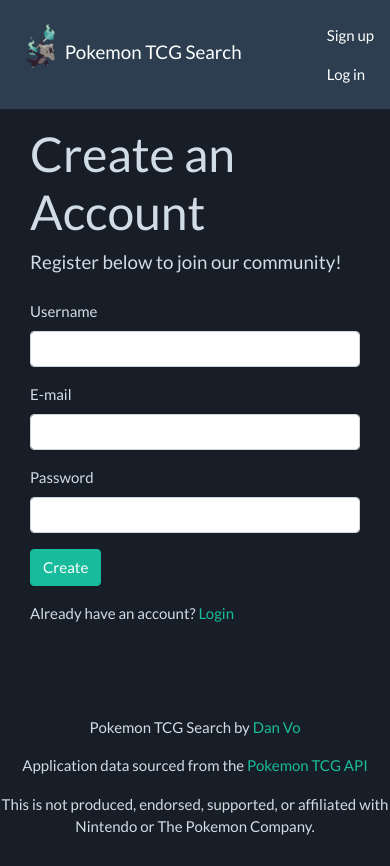
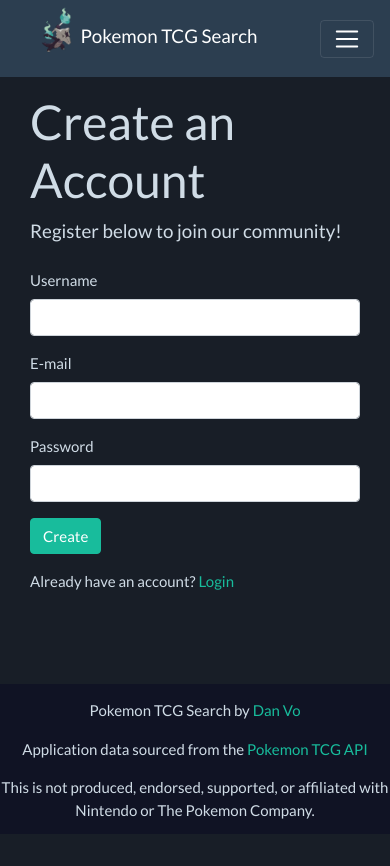
Before and after one commit to thedvo/capstone-project01, a Flask app: page /signup in a window 390 px wide. After the commit the page ends 819 px from the top, so only its background shows below. Run offline with Flask 2, Linux system fonts and the light colour scheme; some libraries are stand-ins or nearby versions.

Commit message:
design edits for card details page & responsiveness for navigation bar

```diff
--- a/pokemon_tcg/static/stylesheets/app.css
+++ b/pokemon_tcg/static/stylesheets/app.css
@@ -13,6 +13,8 @@ body {
 #footer {
 	margin-top: auto;
 	height: 150px;
+	background-color: rgb(16, 19, 36);
+	padding-top: 15px;
 }
 /* *********** Navigation Bar ***************/
 
--- a/pokemon_tcg/templates/base.html
+++ b/pokemon_tcg/templates/base.html
@@ -7,6 +7,13 @@
 
     <!-- Bootstrap CDN -->
     <link href="https://cdn.jsdelivr.net/npm/bootstrap@5.1.3/dist/css/bootstrap.min.css" rel="stylesheet" integrity="sha384-1BmE4kWBq78iYhFldvKuhfTAU6auU8tT94WrHftjDbrCEXSU1oBoqyl2QvZ6jIW3" crossorigin="anonymous">
+
+    <script src="https://cdn.jsdelivr.net/npm/@popperjs/core@2.10.2/dist/umd/popper.min.js"
+        integrity="sha384-7+zCNj/IqJ95wo16oMtfsKbZ9ccEh31eOz1HGyDuCQ6wgnyJNSYdrPa03rtR1zdB"
+        crossorigin="anonymous"></script>
+    <script src="https://cdn.jsdelivr.net/npm/bootstrap@5.1.3/dist/js/bootstrap.min.js"
+        integrity="sha384-QJHtvGhmr9XOIpI6YVutG+2QOK9T+ZnN4kzFN1RtK3zEFEIsxhlmWl5/YESvpZ13"
+        crossorigin="anonymous"></script>
 
     <!-- Bootswatch CDN -->
     <link rel="stylesheet" href="https://cdn.jsdelivr.net/npm/bootswatch@4.5.2/dist/flatly/bootstrap.min.css">
@@ -27,48 +34,60 @@
 </head>
 
 <body>
-    <nav class="navbar navbar-expand-lg navbar-dark bg-primary">
-        <div class="container-fluid">
+    <!-- Navigation Bar -->
+    <nav class="navbar navbar-expand-md navbar-dark bg-primary">
         <div>
-                <a class="navbar-brand" href="/">
-                    <img src="/static/images/favicon/marowak.png" alt="navbar-home-button">
-                    <span>Pokemon TCG Search</span>
+            <a class="navbar-brand ms-3" href="/">
+                <img src="/static/images/favicon/marowak.png" alt="home-button">
+                Pokemon TCG Search
             </a>
         </div>
+        <!-- Hamburger Button -->
+        <button
+            class="navbar-toggler"
+            type="button"
+            data-bs-toggle="collapse"
+            data-bs-target="#navbarSupportedContent"
+            aria-controls="navbarSupportedContent"
+            aria-expanded="false"
+            aria-label="Toggle navigation">
+            <span class="navbar-toggler-icon"></span>
+        </button>
 
-            <div class="collapse navbar-collapse" id="navbarColor01">
-                <ul class="navbar-nav me-auto">
+        <div class="collapse navbar-collapse" id="navbarSupportedContent">
+            <ul class="navbar-nav me-auto col-9 mx-auto mt-1 mb-1">
                 <li class="nav-item">
                     {% if isIndex != True %}
                     <form class="navbar-form align-items-end" action="/cards/">
                         <div class="input-group">
                             <input type="text" class="form-control" placeholder="Search" aria-label="Card Search"
                                 aria-describedby="button-addon2" name="pokemon-search" autocomplete="off">
-                            <button class="btn btn-secondary" type="button" id="button-addon2"><span class="fa fa-search"></span></button>
+                            <button class="btn btn-secondary" type="button" id="button-addon2"><span
+                                    class="fa fa-search"></span>
+                            </button>
                         </div>
                     </form>
                     {% endif %}
                 </li>
             </ul>
-            </div>
-
-            <div id="navbarColor01">
-                <ul class="nav navbar-nav me-auto navbar-right">
+            <div>
+                <ul class="nav navbar-nav me-auto navbar-right navbar-collapse">
                     {% if not g.user %}
-                    <li class="nav-item"><a class="nav-link" href="/signup">Sign up</a></li>
-                    <li class="nav-item"><a class="nav-link" href="/login">Log in</a></li>
+                    <li class="nav-item"><a class="nav-link" aria-label="Sign Up" href="/signup">Sign up</a></li>
+                    <li class="nav-item"><a class="nav-link" aria-label="Login" href="/login">Log in</a></li>
                     {% else %}
                     <li class="nav-item">
                         <a class="nav-link" href="/user"> {{ g.user.username }}
                             <img src="{{ g.user.profile_image }}" alt="{{ g.user.username }}" id="navbar-profile-img">
                         </a>
                     </li>
-                    <li class="nav-item"><a class="nav-link" href="/logout">Logout</a></li>
+                    <li class="nav-item"><a class="nav-link" aria-label="Logout" href="/logout">Logout</a></li>
                     {% endif %}
                 </ul>
             </div>
         </div>
     </nav>
+
 
     <!-- Flash Messages  -->
     <div class="container-fluid mt-3" id="page-container">
--- a/pokemon_tcg/templates/card/cards.html
+++ b/pokemon_tcg/templates/card/cards.html
@@ -8,9 +8,9 @@
     <div class="row text-center mt-4">
         {% if cards['data'] | length != 0 %}
         {% for card in cards['data'] %}
-        <div class="col-6 col-sm-5 col-md-4 col-lg-3">
+        <div class="col-6 col-sm-6 col-md-4 col-lg-3">
             <a href="/cards/{{card['id']}}">
-            <img class="mb-4 pokemon-card-search-image image-fluid" src="{{ card['images']['small'] }}" alt="{{ card['name'] }} card image">
+            <img class="mb-4 pokemon-card-search-image img-fluid" src="{{ card['images']['small'] }}" alt="{{ card['name'] }} card image">
             </a>
         </div>
         {% endfor %}
--- a/pokemon_tcg/templates/user/favorites.html
+++ b/pokemon_tcg/templates/user/favorites.html
@@ -3,9 +3,9 @@
 {% block user_details %}
 <div class="row text-center mt-4">
     {% for card in favorites %}
-    <div class="col-6 col-sm-7 col-md-6 col-lg-4">
+    <div class="col-6 col-sm-6 col-md-6 col-lg-4">
         <a href="/cards/{{card['id']}}">
-            <img class="mb-4 pokemon-card-search-image image-fluid" src="{{ card['images']['small'] }}"
+            <img class="mb-4 pokemon-card-search-image image img-fluid" src="{{ card['images']['small'] }}"
                 alt="{{ card['name'] }} card image">
         </a>
     </div>
--- a/pokemon_tcg/templates/user/user.html
+++ b/pokemon_tcg/templates/user/user.html
@@ -6,8 +6,8 @@
 <div class="row full-width">
 
     <!-- User Details -->
-    <div class="col-xs-6 col-sm-6 col-md-4 col-lg-3">
-        <div class="row ms-5 text-center">
+    <div class="col-xs-6 col-sm-8 col-md-4 col-lg-3">
+        <div class="row justify-content-center text-center">
             <div class="row mt-5">
                 <div class="col">
                     <img src="{{ g.user.profile_image }}" alt="Image for {{ g.user.username }}" id="profile-avatar" class="img-thumbnail img-fluid mb-2">
@@ -39,7 +39,7 @@
     </div>
 
     <!-- Favorites & Edit User Form -->
-    <div class="col-xs-6 col-sm-7 col-md-8 mt-3">
+    <div class="col-xs-6 col-sm-9 col-md-8 mt-3">
         {% block user_details %}{% endblock %}
     </div>
 </div>
```
Also changed, not shown: pokemon_tcg/templates/card/card_detail.html (+6 -6 lines). Lines whose indentation alone changed are shown as unchanged.
